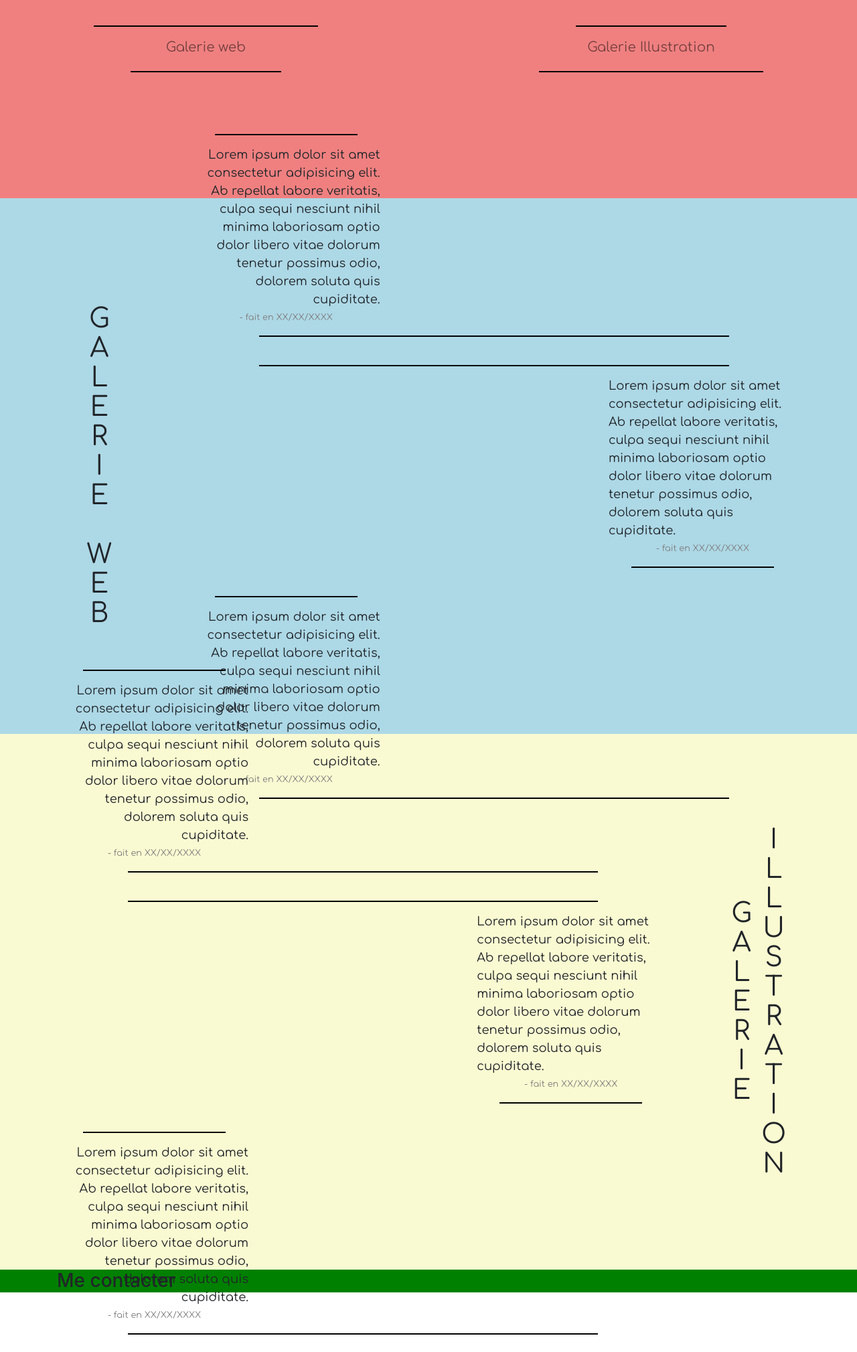
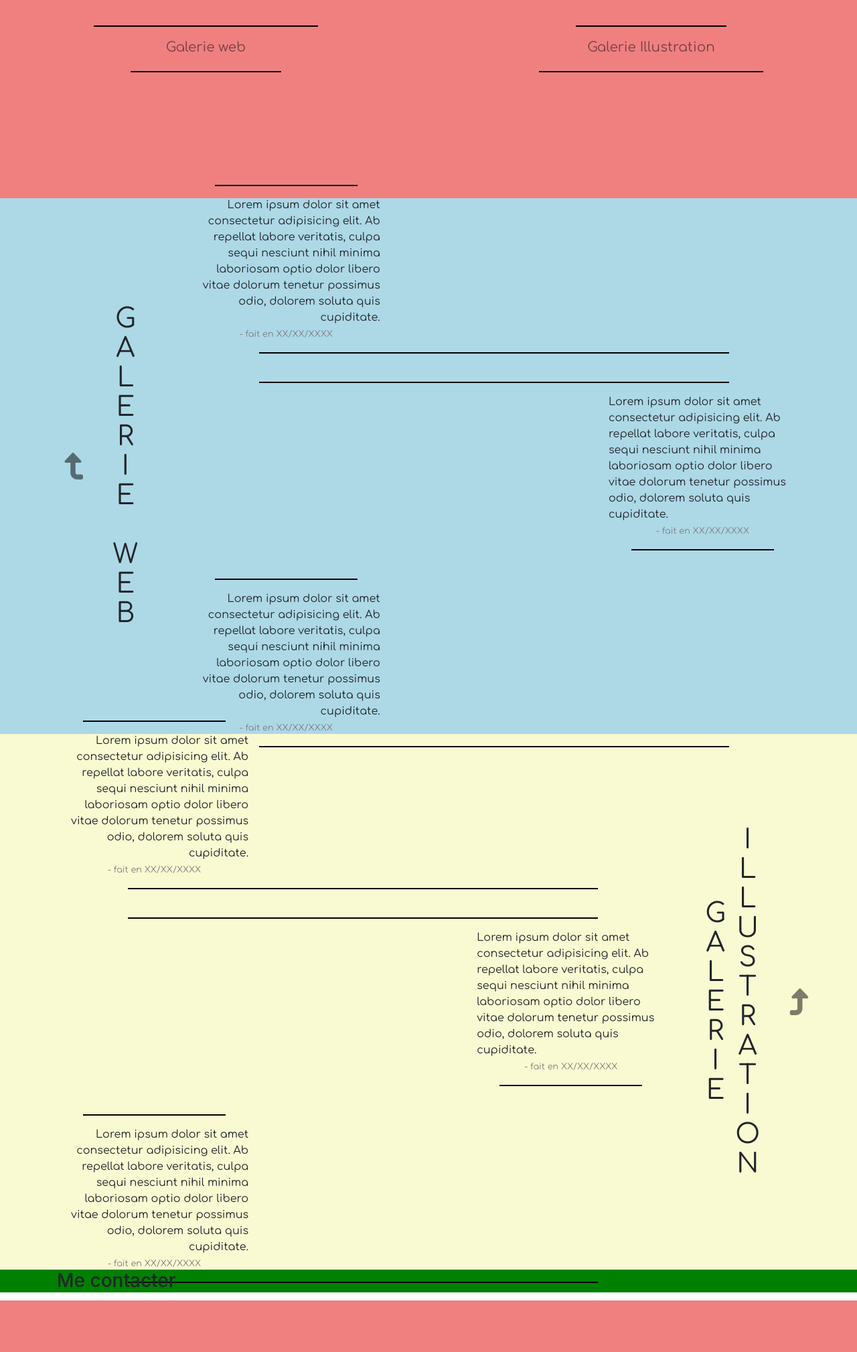
Before and after one commit to Darcoeur974/projetPortfolio, a PHP site: page /index/client.html in a window 1280 px wide. Shown: the part 504-2523 px from the top of the page at 67% size. After the commit the page ends 2446 px from the top, so only its background shows below. Run offline with PHP 8.4, Linux system fonts and the light colour scheme; some libraries are stand-ins or nearby versions.

Commit message:
modification des retour-haut-de-page

```diff
--- a/css/style.css
+++ b/css/style.css
@@ -143,6 +143,16 @@ li a:hover {
     margin-left: 50px;
 }
 
+.galerie-titre a {
+    color: black;
+    opacity: 0.5;
+}
+
+.galerie-titre a:hover {
+    color: black;
+    opacity: 1;
+}
+
 .text-galerie {
     justify-content: center;
     align-items: center;
@@ -225,13 +235,13 @@ col-lg-3 {
         height: 100vh;
     }
     .galerie-web p {
-        font-size: 18px;
+        font-size: 16px;
     }
     .galerie-ill {
         height: 100vh;
     }
     .galerie-ill p {
-        font-size: 18px;
+        font-size: 16px;
     }
     .galerie-titre {
         width: 250px;
@@ -244,6 +254,14 @@ col-lg-3 {
         padding-right: 50px;
         padding-left: 50px;
         text-transform: uppercase;
+    }
+    /* icone fontAwesome */
+    .flip {
+        -moz-transform: scale(-1, 1);
+        -webkit-transform: scale(-1, 1);
+        -o-transform: scale(-1, 1);
+        -ms-transform: scale(-1, 1);
+        transform: scale(-1, 1);
     }
 }
 
@@ -289,6 +307,26 @@ col-lg-3 {
         padding-top: 15px;
         text-align: center;
     }
+    .galerie-titre h1 {
+        display: flex;
+        font-size: 30px;
+        justify-content: space-around;
+        align-items: center;
+    }
+    .galerie-titre h1 div {
+        margin: 0;
+        padding: 0;
+    }
+    .galerie-web-indice i {
+        position: absolute;
+        left: 272px;
+        top: -20px;
+    }
+    .galerie-ill-indice i {
+        position: absolute;
+        left: 29px;
+        top: -39px;
+    }
 }
 
 
--- a/index/client.html
+++ b/index/client.html
@@ -17,7 +17,7 @@
 <body>
 
     <!-- HEADER -->
-    <header class="font-comfor">
+    <header class="font-comfor" id="acceuil">
         <!-- navbar -->
         <nav>
             <div class="container">
@@ -77,8 +77,17 @@
     <section class="galerie-web font-comfor" id="galerie-web">
         <div class="container-fluid galerie-block">
             <div class="row">
-                <div class="col-12 col-lg-2 galerie-titre">
-                    <h1>Galerie web</h1>
+                <div class="col-12 col-lg-2 galerie-titre galerie-web-indice">
+                    <h1>
+                        <div class="col-0 col-lg-3">
+                            <a href="#acceuil">
+                                <i class="fas fa-level-up-alt fa-stack-3x flip"></i>
+                            </a>
+                        </div>
+                        <div class="col-12 col-lg-9">
+                            Galerie web
+                        </div>
+                    </h1>
                 </div>
                 <div class="col-12 col-lg-10 text-center">
                     <div class="row text-galerie">
@@ -170,8 +179,15 @@
                         <hr>
                     </div>
                 </div>
-                <div class="col-12 col-lg-2 galerie-titre">
-                    <h1>Galerie<br>illustration</h1>
+                <div class="col-12 col-lg-2 galerie-titre galerie-ill-indice">
+                    <h1>
+                        <div class="col-12 col-lg-9">
+                            Galerie<br>illustration
+                        </div>
+                        <div class="col-0 col-lg-3">
+                            <a href="#acceuil"><i class="fas fa-level-up-alt fa-stack-3x"></i></a>
+                        </div>
+                    </h1>
                 </div>
             </div>
         </div>
@@ -196,6 +212,8 @@
     </footer>
     <!-- /FOOTER -->
 
+    <!-- Script FontAwesome -->
+    <script src="https://kit.fontawesome.com/3227ebb15b.js"></script>
     <!-- Script Bootstrap -->
     <script src="https://code.jquery.com/jquery-3.3.1.slim.min.js" integrity="sha384-q8i/X+965DzO0rT7abK41JStQIAqVgRVzpbzo5smXKp4YfRvH+8abtTE1Pi6jizo" crossorigin="anonymous"></script>
     <script src="https://cdnjs.cloudflare.com/ajax/libs/popper.js/1.14.7/umd/popper.min.js" integrity="sha384-UO2eT0CpHqdSJQ6hJty5KVphtPhzWj9WO1clHTMGa3JDZwrnQq4sF86dIHNDz0W1" crossorigin="anonymous"></script>
```
